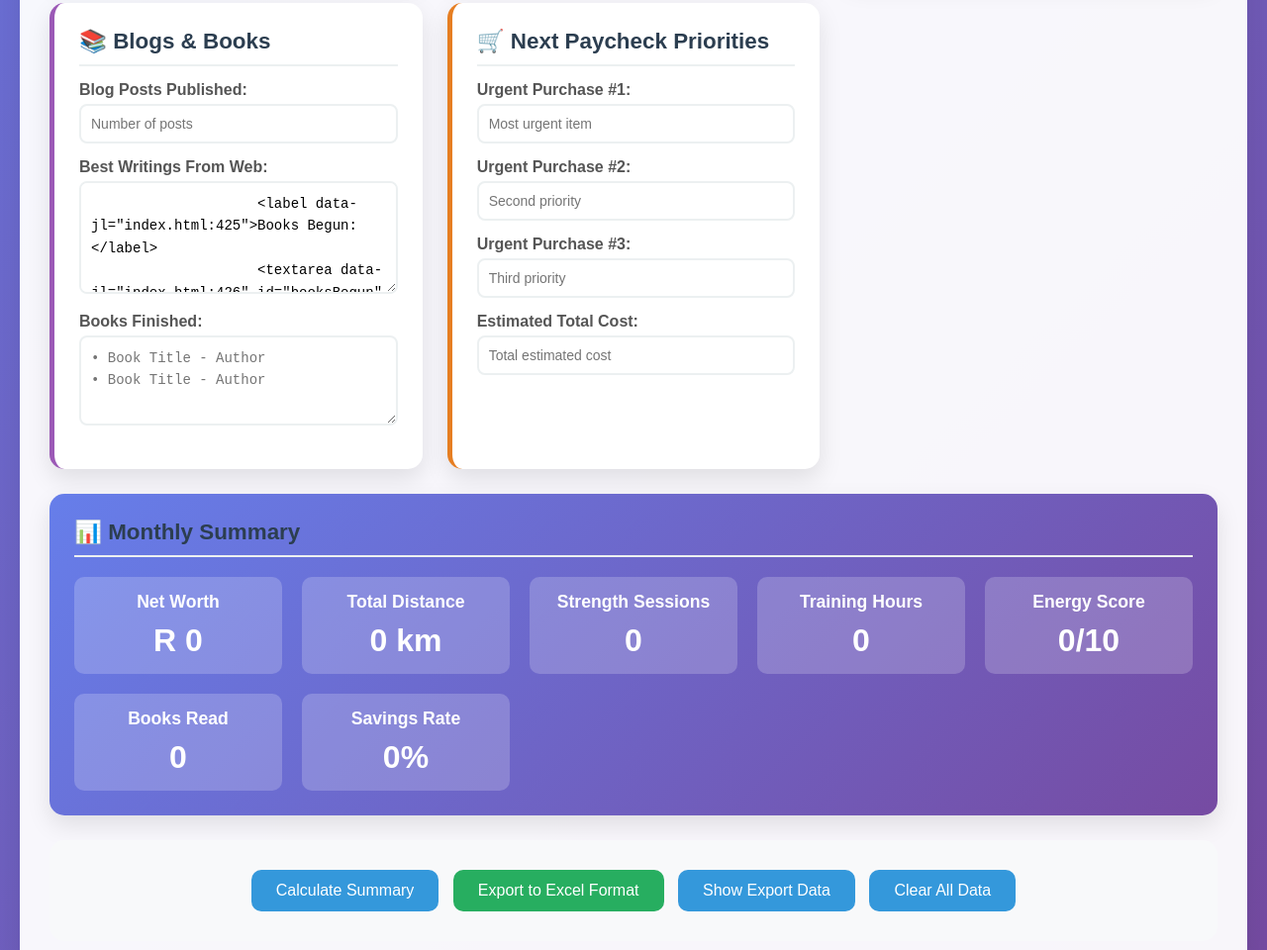
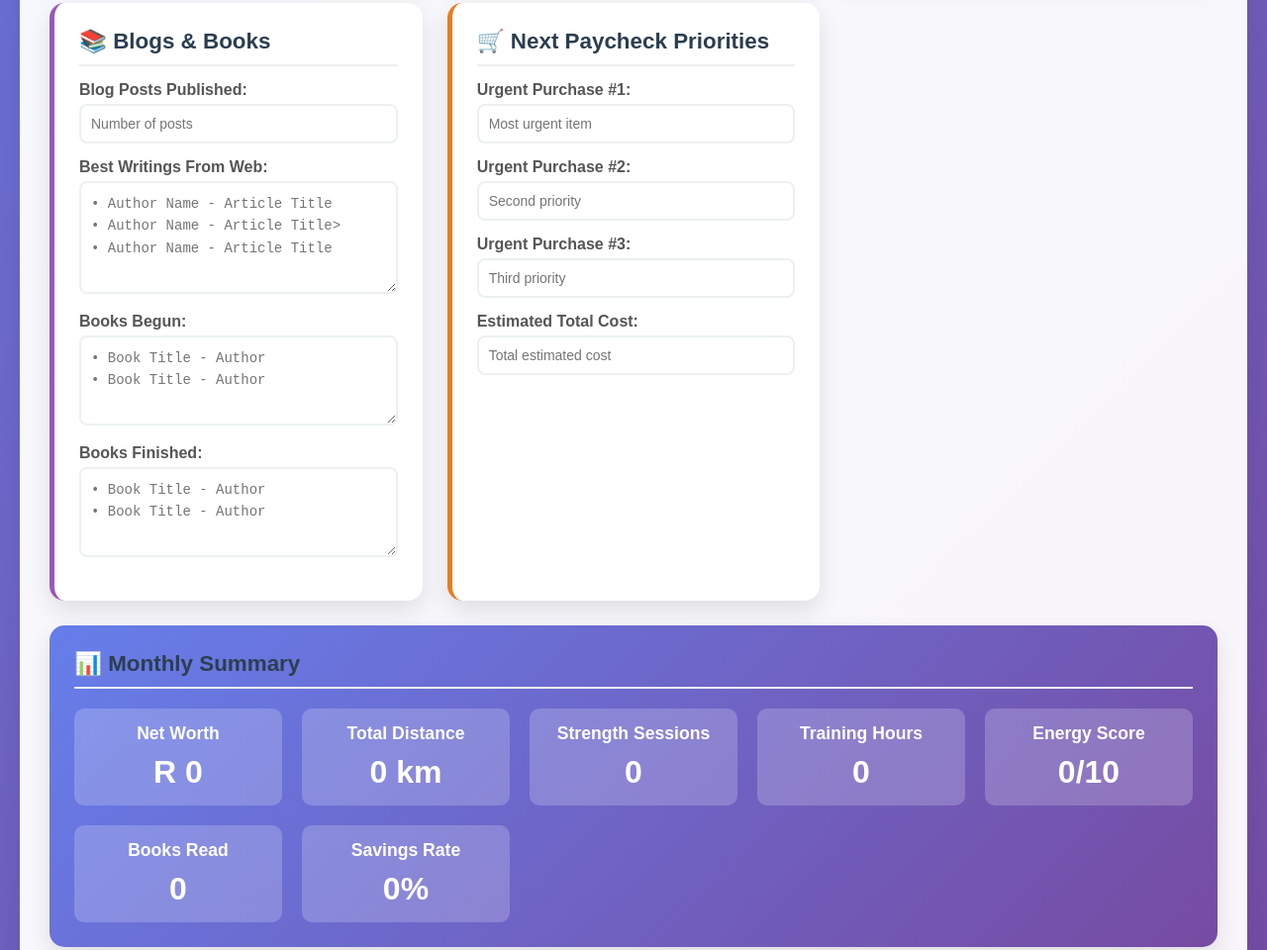
Before and after one commit to Cancelo-cloud/personal-monthly-review, a plain HTML site: page index.html in a window 1280 px wide. Shown: the part 990-1950 px from the top of the page at 99% size. Drawn offline with Linux system fonts and the light colour scheme.

Commit message:
Update index.html

```diff
--- a/index.html
+++ b/index.html
@@ -419,7 +419,8 @@
                 <div class="input-group">
                     <label>Best Writings From Web:</label>
                     <textarea id="webWritings" rows="4" class="bullet-textarea" placeholder="• Author Name - Article Title
-• Author Name - Article Title></textarea>
+• Author Name - Article Title>
+• Author Name - Article Title"></textarea>
                 </div>
                 <div class="input-group">
                     <label>Books Begun:</label>
```
